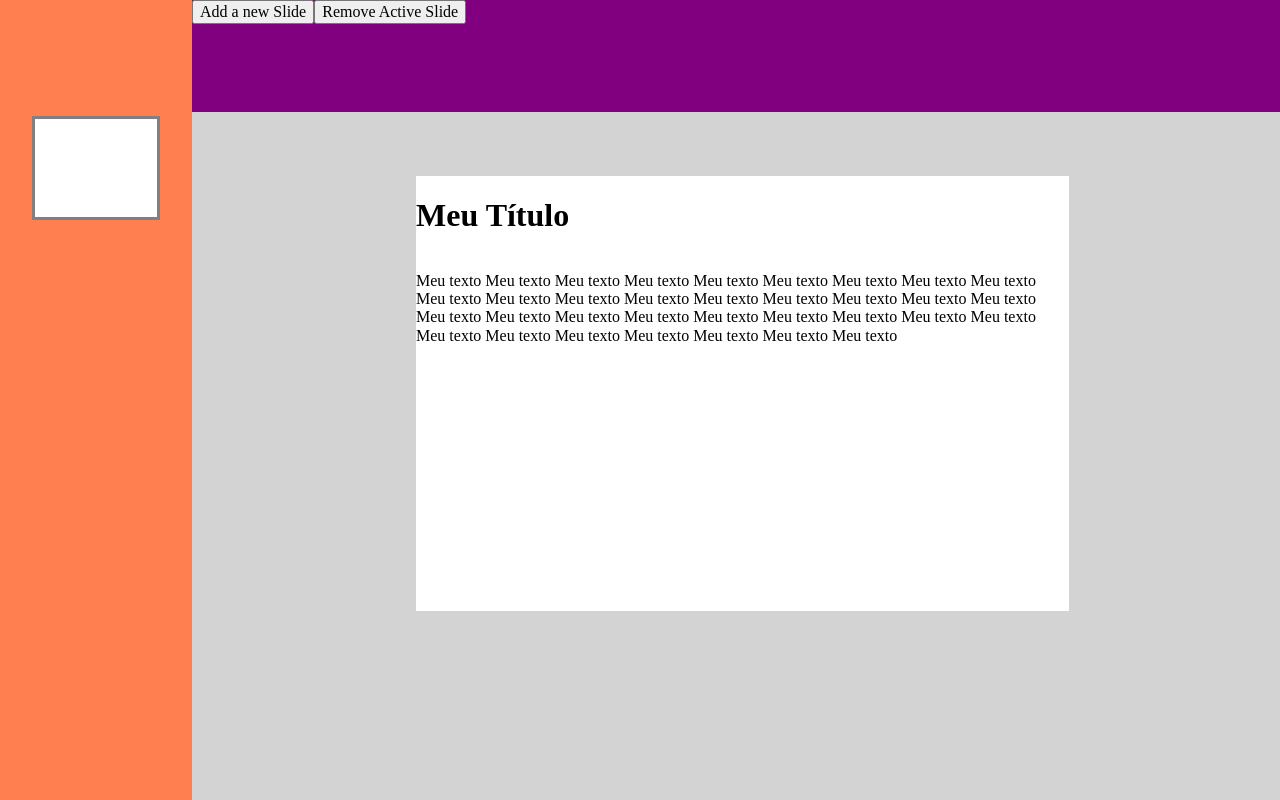
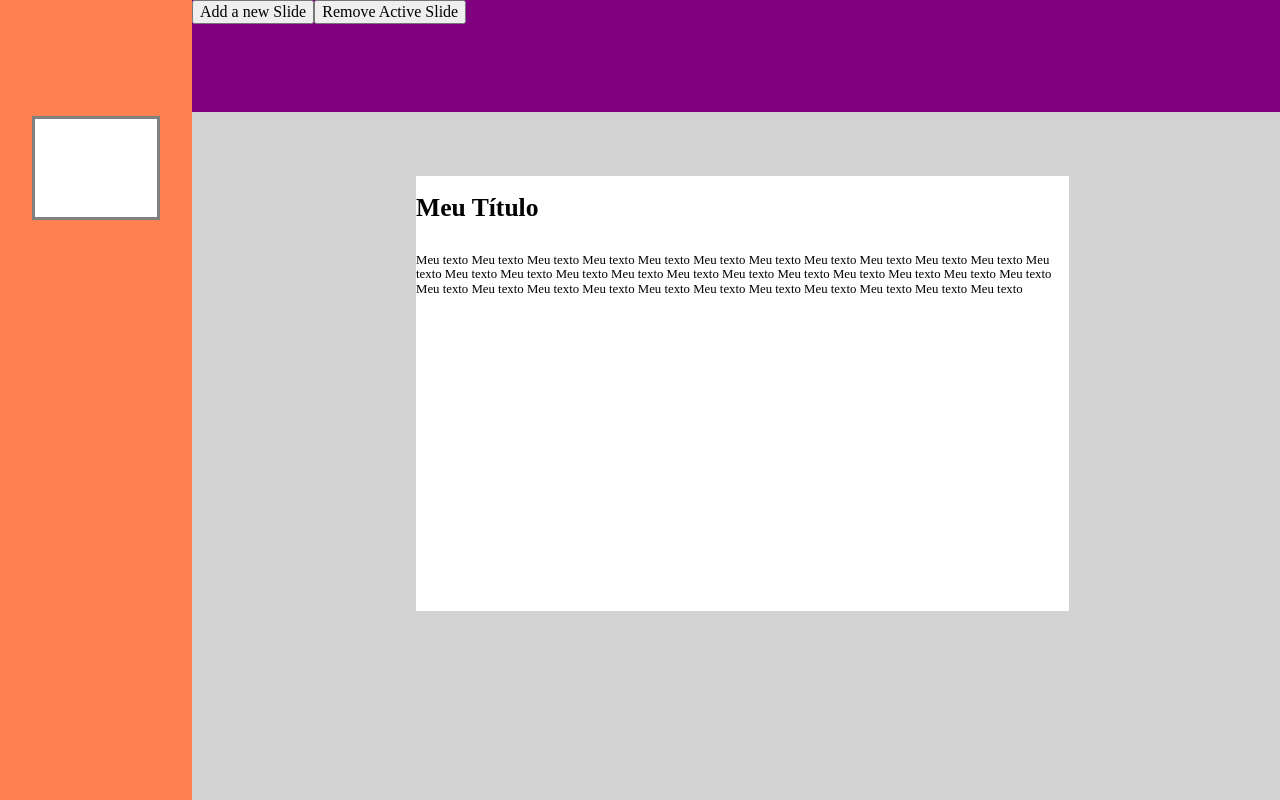
Before and after one commit to mattvasc/slideshow, an Angular app: page / in a window 1280 px wide. Built offline with nearby package versions, Linux system fonts and the light colour scheme.

Commit message:
alteracoes workspace

```diff
--- a/src/app/workspace/workspace.component.scss
+++ b/src/app/workspace/workspace.component.scss
@@ -1,5 +1,7 @@
 @import '../../styles.scss';
-
+// variavel que deve ser modificada para mudar tamanho da fonte proporcionalmente
+$sizefontpx: 14;
+$sizefont: $sizefontpx/14 + vw;
 
 #workspace {
     position: absolute;
@@ -17,7 +19,7 @@
  //   min-height: $height-workspace;
   //  margin: 0;
 }
-#page{
+#page {
     position: absolute;
     width: 60%;
     height: 0;
@@ -26,6 +28,7 @@
     overflow: hidden;
     left: ($width-workspace - 50vw)/2;
     top: ($height-workspace - 70vh)/2;
+    font-size: $sizefont;
 }
 #paragraph_default{
     position: absolute;
--- a/src/app/workspace/workspace.component.ts
+++ b/src/app/workspace/workspace.component.ts
@@ -19,5 +19,23 @@ export class WorkspaceComponent implements OnInit {
 	}
 	render() {
 		// this.slide.render();
-	}
+  }
+  fireEventEditar(e) {
+    //Gera bloco de texto editavel com as mesmas dimensões e posição que o <p> por cima para editar ou gerar modal no meio da tela
+    console.log(e.clientX);
+    console.log(e.clientY);
+  }
+  fireEventMover(e) {
+    //pegar posição do mouse global e verificar se a posição é uma das bordas do elemento
+    //caso seja chamar função de redimensionar(?) - extra (?)
+    console.log(e.clientX);
+    console.log(e.screenX);
+    console.log(e.clientY);
+    console.log(e.screenY);
+  }
+  //funções notáveis
+//ao clicar fora da pagina do slide, se há slide em modo de edição, renderizar e sair da edição
+//ao clicar em algum elemento, chamar função
+//-> caso tenha clicado dentro, entrar modo edição daquele elemento
+//-> caso clicou na borda, permitir arrastar
 }
```
Also changed, not shown: 2 other files (tests, documents, lock files or other folders).
